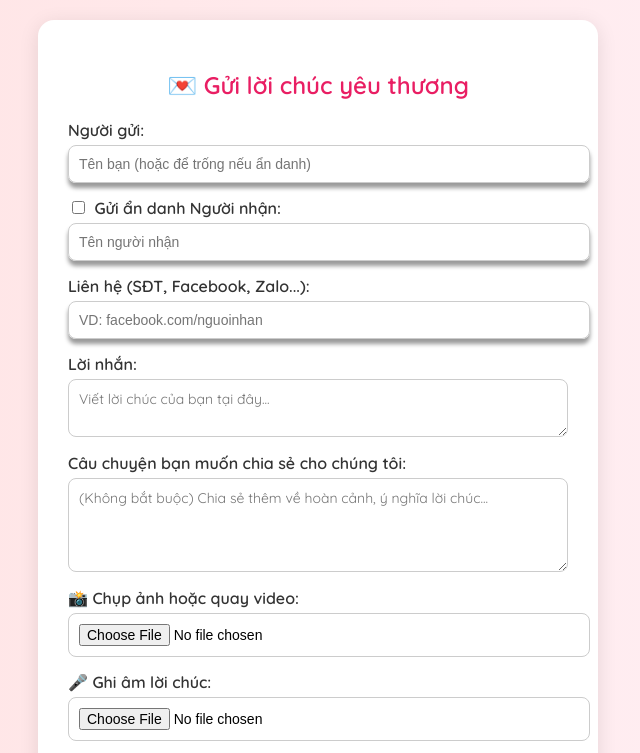
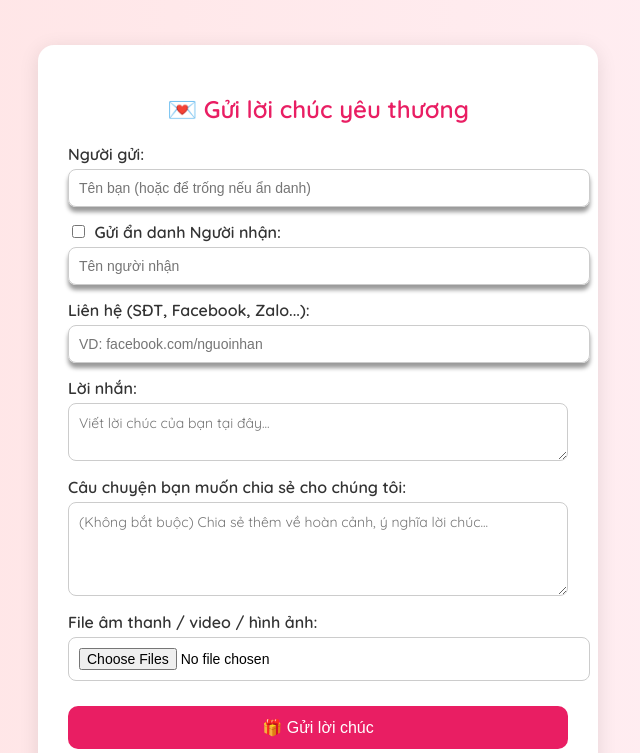
Before and after one commit to SinhThai18/loi-chuc-yeu-thuong, a website: page index.html in a window 1280 px wide. Shown: the top 753 px of the page, without its empty margins (322-962 px from the left). Drawn offline with Linux system fonts and the light colour scheme.

Commit message:
Cập nhật nội dung mới

```diff
--- a/index.html
+++ b/index.html
@@ -26,14 +26,8 @@
     <label for="storyText">Câu chuyện bạn muốn chia sẻ cho chúng tôi:</label>
     <textarea id="storyText" rows="4" placeholder="(Không bắt buộc) Chia sẻ thêm về hoàn cảnh, ý nghĩa lời chúc..."></textarea>
 
-    <label>📸 Chụp ảnh hoặc quay video:</label>
-   <input type="file" accept="image/*,video/*" capture>
-
-    <label>🎤 Ghi âm lời chúc:</label>
-     <input type="file" accept="audio/*" capture>
-
     <label for="mediaFile">File âm thanh / video / hình ảnh:</label>
-    <input type="file" id="mediaFile" accept="audio/*,video/*,image/*" multiple >
+    <input type="file" id="mediaFile" accept="audio/*,video/*,image/*" multiple capture>
     <div id="fileList"></div>
 
     <button type="submit" id="sendBtn">🎁 Gửi lời chúc</button>
```
